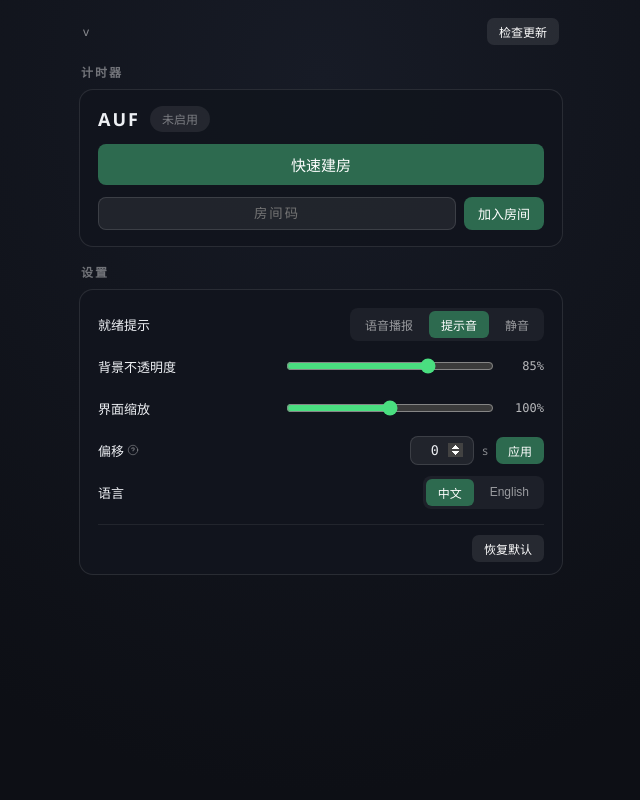
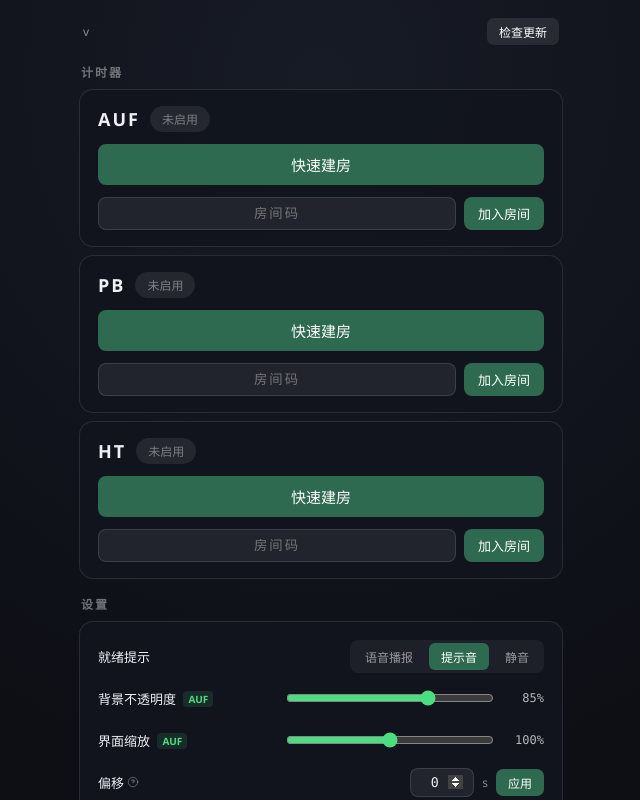
Before and after one commit to superjump22/mlboss-timer, a Vue app in the folder shell/: page / in a window 1280 px wide. Shown: the whole page, without its empty margins (319-959 px from the left). Built offline with nearby package versions, Linux system fonts and the light colour scheme.

Commit message:
phase 5: three boss cards in main window, per-boss settings (position/lock/scale/opacity), PB local names editor, overlay force-rebuild on boss switch

```diff
--- a/shell/src/MainWin.vue
+++ b/shell/src/MainWin.vue
@@ -1,10 +1,11 @@
 <script setup>
-// 主客户端窗口 = 计时器管理中心: 计时器卡片(AUF, 未来加 HT 等) + 设置 + 帮助
+// 主客户端窗口 = 计时器管理中心: 三 boss 卡片(AUF/PB/HT) + 设置 + 帮助
 // 建房后悬浮窗创建, 本窗口保持显示; X = 最小化到托盘
-import { computed, onMounted, ref } from "vue";
+import { computed, onMounted, reactive, ref } from "vue";
 import { BossSync } from "./sync.js";
 import { preloadVoices, unlockAudio } from "./voice.js";
 import { locale, setLocale as baseSetLocale, t } from "./i18n.js";
+import { BOSSES } from "./bosses.js";
 
 const isTauri = !!window.__TAURI__;
 const invoke = (cmd, args) =>
@@ -12,12 +13,16 @@ const invoke = (cmd, args) =>
 const emit = (event, payload) =>
   isTauri ? window.__TAURI__.event.emit(event, payload).catch(() => {}) : null;
 
-// ---- 房间 ----
+// ---- Boss 卡片 (单房间模型: 同时只有一个活跃房间, 切卡 = 离开旧房 + 新建房) ----
+const bossList = Object.values(BOSSES);
 const sync = new BossSync();
 const inRoom = ref(false);
 const syncStatus = ref("idle");
-const roomInput = ref(localStorage.getItem("room") || "");
+const activeBoss = ref(localStorage.getItem("activeBoss") || "auf"); // UI/设置分区用; 合法性由 bosses.js 保证
+const roomInputs = reactive({});
+for (const b of bossList) roomInputs[b.id] = localStorage.getItem(`room_${b.id}`) || "";
 const roomErr = ref("");
+const errBoss = ref("");
 sync.onStatus = (s) => (syncStatus.value = s);
 sync.onJoined = () => (inRoom.value = true);
 
@@ -33,6 +38,7 @@ const statusText = computed(
 const statusCls = computed(
   () => ({ connected: "ok", reconnecting: "warn", failed: "err" }[syncStatus.value] || "")
 );
+const activeCard = (b) => inRoom.value && activeBoss.value === b.id;
 
 function randomRoom() {
   const chars = "ABCDEFGHJKLMNPQRSTUVWXYZ23456789";
@@ -40,26 +46,33 @@ function randomRoom() {
   for (let i = 0; i < 5; i++) s += chars[Math.floor(Math.random() * chars.length)];
   return s;
 }
-function joinRoom() {
-  const code = roomInput.value.trim().toUpperCase();
+function joinRoom(bossId) {
+  const code = roomInputs[bossId].trim().toUpperCase();
   if (code && !/^[A-Z0-9]{4,6}$/.test(code)) {
     roomErr.value = t("roomErr");
+    errBoss.value = bossId;
     return;
   }
   roomErr.value = "";
+  errBoss.value = "";
+  if (inRoom.value) leaveRoom(); // 切 boss = 离开旧房 (单房间模型)
   awaitRoomState = true; // 等首个 room_state_sync 判定是否空房间 (应用记忆偏移)
   const room = code || randomRoom();
-  roomInput.value = room;
+  roomInputs[bossId] = room;
+  localStorage.setItem(`room_${bossId}`, room);
   localStorage.setItem("room", room);
+  localStorage.setItem("activeBoss", bossId);
+  activeBoss.value = bossId;
+  reloadAppearance(); // 切 boss 后外观设置读对应分 key
   unlockAudio();
   sync.join(room);
   inRoom.value = true;
-  // 创建悬浮窗 (主窗口保持显示)
-  invoke("open_overlay");
+  // 创建悬浮窗 (主窗口保持显示); boss 参数决定面板位置存储分 key
+  invoke("open_overlay", { boss: bossId });
 }
-function quickCreate() {
-  roomInput.value = "";
-  joinRoom();
+function quickCreate(bossId) {
+  roomInputs[bossId] = "";
+  joinRoom(bossId);
 }
 function leaveRoom() {
   sync.leave();
@@ -69,12 +82,38 @@ function leaveRoom() {
   emit("room-left");
 }
 function retryJoin() {
-  const room = sync.room || roomInput.value.trim().toUpperCase();
+  const room = sync.room || roomInputs[activeBoss.value]?.trim().toUpperCase();
   if (!room) return;
-  roomInput.value = room;
+  roomInputs[activeBoss.value] = room;
   awaitRoomState = true;
   unlockAudio();
   sync.join(room);
+}
+
+// ---- PB 名字 (纯本地: localStorage 持久化, 服务器不同步 — 见交接文档 3.3 实测结论) ----
+const NAME_KEYS = ["ress1", "ress2", "ress3", "ress4", "ress5", "tl1", "tl2", "tl3"];
+const pbNames = reactive({});
+const namesMsg = ref(null);
+let namesMsgTimer = null;
+function loadPbNames() {
+  let saved = {};
+  try {
+    saved = JSON.parse(localStorage.getItem("pbNames") || "{}");
+  } catch {
+    /* 损坏则重置 */
+  }
+  for (const k of NAME_KEYS) pbNames[k] = typeof saved[k] === "string" ? saved[k] : "";
+}
+loadPbNames();
+function savePbNames() {
+  const out = {};
+  for (const k of NAME_KEYS) out[k] = pbNames[k].trim().slice(0, 10); // 名字 ≤10 字符
+  localStorage.setItem("pbNames", JSON.stringify(out));
+  loadPbNames(); // 归一化显示
+  emit("settings-changed"); // 悬浮窗刷新名字
+  namesMsg.value = t("namesSaved");
+  clearTimeout(namesMsgTimer);
+  namesMsgTimer = setTimeout(() => (namesMsg.value = null), 2000);
 }
 
 // ---- 偏移 (全房同步, 计时上限 = CD - offset, 下限 5s; lastOffset 本地记忆) ----
@@ -165,20 +204,26 @@ function backToGame() {
   invoke("focus_game");
 }
 
-// ---- 设置 (localStorage; 悬浮窗监听 settings-changed 重读) ----
+// ---- 设置 (声音/语言/offset 全局; 透明度/缩放按 boss 分 key — 悬浮窗设置独立) ----
+// lsGet: 优先 {key}_{boss}, 回退旧全局 {key} (v1.1.x 迁移)
+function lsGet(key, fallback) {
+  return localStorage.getItem(`${key}_${activeBoss.value}`) ?? localStorage.getItem(key) ?? fallback;
+}
 const soundMode = ref(localStorage.getItem("soundMode") || "beep");
 const SOUND_OPTIONS = [
   { value: "voice", label: () => t("voice") },
   { value: "beep", label: () => t("beep") },
   { value: "mute", label: () => t("mute") },
 ];
-const panelOpacity = ref(parseFloat(localStorage.getItem("panelOpacity") || "0.85"));
-const uiScale = ref(parseFloat(localStorage.getItem("uiScale") || "1"));
+const panelOpacity = ref(parseFloat(lsGet("panelOpacity", "0.85")));
+const uiScale = ref(parseFloat(lsGet("uiScale", "1")));
+// 外观设置仅作用于当前 boss (卡片切换后滑块跟随)
+const appearanceBossLabel = computed(() => BOSSES[activeBoss.value]?.label || "AUF");
 
 function persistSettings() {
   localStorage.setItem("soundMode", soundMode.value);
-  localStorage.setItem("panelOpacity", panelOpacity.value);
-  localStorage.setItem("uiScale", uiScale.value);
+  localStorage.setItem(`panelOpacity_${activeBoss.value}`, String(panelOpacity.value));
+  localStorage.setItem(`uiScale_${activeBoss.value}`, String(uiScale.value));
   emit("settings-changed");
 }
 function setSoundMode(m) {
@@ -188,6 +233,11 @@ function setSoundMode(m) {
 }
 function applyAppearance() {
   persistSettings();
+}
+// 切 boss 后重读外观值 (滑块显示对应 boss 的设置)
+function reloadAppearance() {
+  panelOpacity.value = parseFloat(lsGet("panelOpacity", "0.85"));
+  uiScale.value = parseFloat(lsGet("uiScale", "1"));
 }
 // 语言切换: 写 localStorage + 通知悬浮窗
 function setLocale(l) {
@@ -337,22 +387,33 @@ onMounted(async () => {
         </button>
       </div>
 
-      <!-- 计时器列表 (未来扩展: HT 等副本卡片) -->
+      <!-- 计时器卡片 (单房间: 活跃卡片显示房间控制, 其余卡片可直接加入 = 切换 boss) -->
       <div class="section">
         <div class="secTitle">{{ t("timersSection") }}</div>
-        <div class="timercard" :class="{ active: inRoom }">
+        <div
+          v-for="b in bossList"
+          :key="b.id"
+          class="timercard"
+          :class="{ active: activeCard(b) }"
+        >
           <div class="tcHead">
-            <span class="tcName">AUF</span>
-            <span v-if="inRoom" class="pill" :class="statusCls">{{ statusText }}</span>
-            <span v-else class="pill off">未启用</span>
+            <span class="tcName">{{ b.label }}</span>
+            <span v-if="activeCard(b)" class="pill" :class="statusCls">{{ statusText }}</span>
+            <span v-else class="pill off">{{ t("notEnabled") }}</span>
           </div>
-          <template v-if="!inRoom">
-            <button class="btn big" @click="quickCreate">{{ t("quickCreate") }}</button>
+          <template v-if="!activeCard(b)">
+            <button class="btn big" @click="quickCreate(b.id)">{{ t("quickCreate") }}</button>
             <div class="joinrow">
-              <input v-model="roomInput" :placeholder="t('roomCodePh')" maxlength="6" class="inp" @keyup.enter="joinRoom" />
-              <button class="btn" @click="joinRoom">{{ t("join") }}</button>
+              <input
+                v-model="roomInputs[b.id]"
+                :placeholder="t('roomCodePh')"
+                maxlength="6"
+                class="inp"
+                @keyup.enter="joinRoom(b.id)"
+              />
+              <button class="btn" @click="joinRoom(b.id)">{{ t("join") }}</button>
             </div>
-            <p v-if="roomErr" class="err">{{ roomErr }}</p>
+            <p v-if="roomErr && errBoss === b.id" class="err">{{ roomErr }}</p>
           </template>
           <template v-else>
             <div class="roomline">
@@ -365,6 +426,21 @@ onMounted(async () => {
               <button class="btn danger" @click="leaveRoom">{{ t("leaveRoom") }}</button>
             </div>
             <p class="muted">{{ t("lobbyHint") }}</p>
+            <!-- PB 名字编辑 (纯本地) -->
+            <div v-if="b.id === 'pb'" class="namesedit">
+              <div class="namesTitle">{{ t("pbNamesTitle") }}</div>
+              <div class="namesgrid">
+                <label v-for="k in NAME_KEYS" :key="k" class="nameslot">
+                  <span class="slotph">{{ k.startsWith("ress") ? "R" + k.slice(4) : "TL" + k.slice(2) }}</span>
+                  <input v-model="pbNames[k]" maxlength="10" class="inp namesinp" :placeholder="t('namesPh')" />
+                </label>
+              </div>
+              <div class="namesrow">
+                <span v-if="namesMsg" class="muted">{{ namesMsg }}</span>
+                <span class="flex1"></span>
+                <button class="btn sm" @click="savePbNames">{{ t("namesSave") }}</button>
+              </div>
+            </div>
           </template>
         </div>
       </div>
@@ -388,14 +464,20 @@ onMounted(async () => {
             </div>
           </div>
           <div class="setrow">
-            <span class="setlabel">{{ t("opacity") }}</span>
+            <span class="setlabel">
+              {{ t("opacity") }}
+              <span class="bossTag">{{ appearanceBossLabel }}</span>
+            </span>
             <div class="sliderbox">
               <input v-model.number="panelOpacity" type="range" min="0.5" max="1" step="0.01" @input="applyAppearance" />
               <span class="sliderval">{{ Math.round(panelOpacity * 100) }}%</span>
             </div>
           </div>
           <div class="setrow">
-            <span class="setlabel">{{ t("scale") }}</span>
+            <span class="setlabel">
+              {{ t("scale") }}
+              <span class="bossTag">{{ appearanceBossLabel }}</span>
+            </span>
             <div class="sliderbox">
               <input v-model.number="uiScale" type="range" min="0.5" max="1.5" step="0.05" @input="applyAppearance" />
               <span class="sliderval">{{ Math.round(uiScale * 100) }}%</span>
@@ -608,6 +690,61 @@ input {
   font-size: 12px;
   color: rgba(255, 255, 255, 0.65);
   white-space: nowrap;
+}
+
+/* ---- PB 名字编辑 ---- */
+.namesedit {
+  display: flex;
+  flex-direction: column;
+  gap: 8px;
+  padding: 12px;
+  border-radius: 10px;
+  background: rgba(255, 255, 255, 0.04);
+  border: 1px solid rgba(255, 255, 255, 0.07);
+}
+.namesTitle {
+  font-size: 12px;
+  font-weight: 700;
+  color: rgba(255, 255, 255, 0.55);
+  letter-spacing: 1px;
+}
+.namesgrid {
+  display: grid;
+  grid-template-columns: repeat(4, 1fr);
+  gap: 8px;
+}
+.nameslot {
+  display: flex;
+  flex-direction: column;
+  gap: 3px;
+  min-width: 0;
+}
+.slotph {
+  font-size: 11px;
+  font-weight: 700;
+  color: rgba(255, 255, 255, 0.4);
+  font-family: Consolas, monospace;
+}
+.namesinp {
+  padding: 4px 8px;
+  font-size: 12px;
+  min-width: 0;
+}
+.namesrow {
+  display: flex;
+  align-items: center;
+  gap: 8px;
+}
+/* 外观设置的 boss 归属标签 */
+.bossTag {
+  font-size: 10px;
+  font-weight: 700;
+  color: #4ade80;
+  background: rgba(74, 222, 128, 0.12);
+  border-radius: 4px;
+  padding: 1px 5px;
+  margin-left: 4px;
+  vertical-align: 1px;
 }
 
 /* ---- 设置 ---- */
--- a/shell/src/OverlayWin.vue
+++ b/shell/src/OverlayWin.vue
@@ -7,12 +7,20 @@ import { SKILLS } from "./skills.js";
 import { BossSync } from "./sync.js";
 import { announceReady, announceReset, announceStart, preloadVoices, unlockAudio } from "./voice.js";
 import { locale, reloadLocale, t } from "./i18n.js";
+import { activeBossId } from "./bosses.js";
 
 const isTauri = !!window.__TAURI__;
 const invoke = (cmd, args) =>
   isTauri ? window.__TAURI__.core.invoke(cmd, args).catch((e) => console.error(cmd, e)) : null;
 const emit = (event, payload) =>
   isTauri ? window.__TAURI__.event.emit(event, payload).catch(() => {}) : null;
+
+// 本悬浮窗对应的 boss (主窗口 join 前写入 localStorage; 外观/锁定/位置按 boss 分 key)
+const boss = activeBossId();
+// per-boss 读取: 优先 {key}_{boss}, 回退旧全局 {key} (v1.1.x 迁移)
+function lsGet(key, fallback) {
+  return localStorage.getItem(`${key}_${boss}`) ?? localStorage.getItem(key) ?? fallback;
+}
 
 // ---- 同步 (Rust WS 桥广播; 房间号从 localStorage 恢复) ----
 const sync = new BossSync();
@@ -43,10 +51,10 @@ const tickSent = {};
 const completedSent = new Set();
 const announced = new Set();
 
-// ---- 外观/声音 (localStorage; 主窗口设置时经 settings-changed 通知) ----
+// ---- 外观/声音 (声音全局; 透明度/缩放 per-boss; 主窗口设置时经 settings-changed 通知) ----
 const soundMode = ref(localStorage.getItem("soundMode") || "beep");
-const panelOpacity = ref(parseFloat(localStorage.getItem("panelOpacity") || "0.85"));
-const uiScale = ref(parseFloat(localStorage.getItem("uiScale") || "1"));
+const panelOpacity = ref(parseFloat(lsGet("panelOpacity", "0.85")));
+const uiScale = ref(parseFloat(lsGet("uiScale", "1")));
 // 游戏缩放系数 (Rust 下发 = 游戏客户区宽/1600); 面板总 zoom = uiScale × gameFactor × 0.8
 // (0.8 = 基准校准: 用户调定的标准 100% 大小)
 const BASE_SIZE_FACTOR = 0.8;
@@ -55,8 +63,8 @@ const panelZoom = computed(() => uiScale.value * gameFactor.value * BASE_SIZE_FA
 function reloadAppearance() {
   reloadLocale(); // 语言跟随主窗口设置
   soundMode.value = localStorage.getItem("soundMode") || "beep";
-  panelOpacity.value = parseFloat(localStorage.getItem("panelOpacity") || "0.85");
-  uiScale.value = parseFloat(localStorage.getItem("uiScale") || "1");
+  panelOpacity.value = parseFloat(lsGet("panelOpacity", "0.85"));
+  uiScale.value = parseFloat(lsGet("uiScale", "1"));
   // 尺寸上报由 watch(uiScale) 统一触发, 不手动调用 (避免 DOM 未 flush 测量旧值)
 }
 
@@ -147,11 +155,11 @@ function pollReady() {
   }
 }
 
-// ---- 锁定 (首次默认解锁; 之后恢复上次状态, localStorage 持久化) ----
-const locked = ref(localStorage.getItem("overlayLocked") === "1");
+// ---- 锁定 (per-boss 持久化; 首次默认解锁; 之后恢复上次状态) ----
+const locked = ref(lsGet("overlayLocked", "0") === "1");
 function toggleLock() {
   locked.value = !locked.value;
-  localStorage.setItem("overlayLocked", locked.value ? "1" : "0");
+  localStorage.setItem(`overlayLocked_${boss}`, locked.value ? "1" : "0");
   focusGame();
 }
 
```
Also changed, not shown: shell/src/i18n.js (+10 -0 lines), 1 other file (tests, documents, lock files or other folders).
